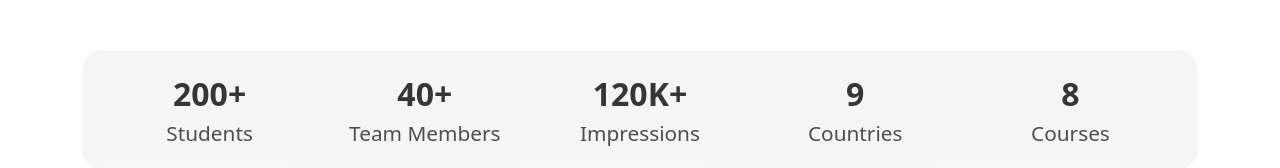
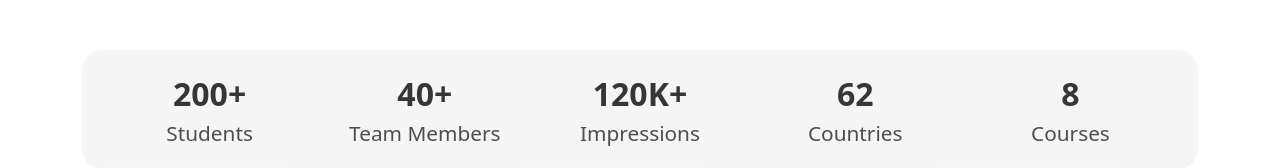
Before and after one commit to Neuracode/website, a Next.js app: page / in a window 1280 px wide. Shown: the part 614-782 px from the top of the page. Built offline with nearby package versions, Linux system fonts and the light colour scheme.

Commit message:
Update index.tsx

```diff
--- a/pages/index.tsx
+++ b/pages/index.tsx
@@ -168,7 +168,7 @@ const Home: NextPage = () => {
                         <div className={styles.statisticText}>Impressions</div>
                     </div>
                     <div>
-                        <div className={styles.statistic}>9</div>
+                        <div className={styles.statistic}>62</div>
                         <div className={styles.statisticText}>Countries</div>
                     </div>
                     <div>
```
